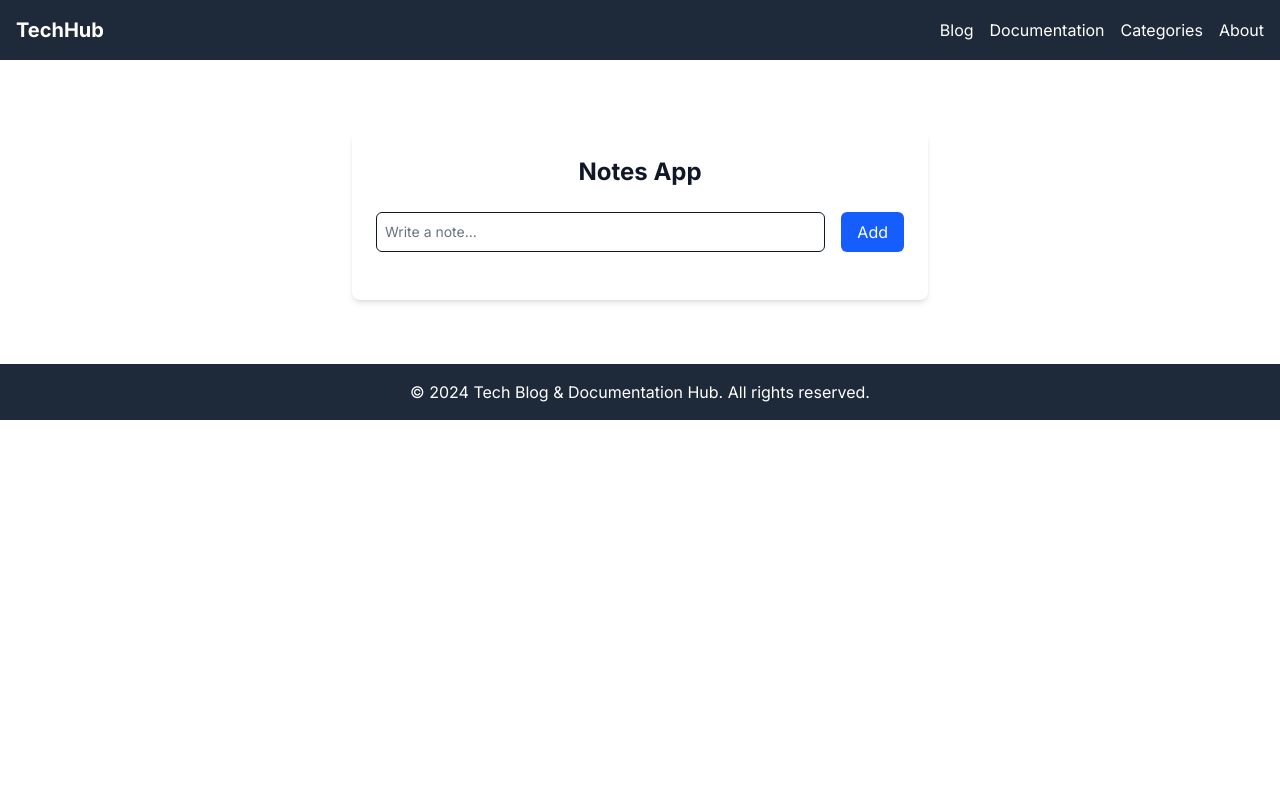
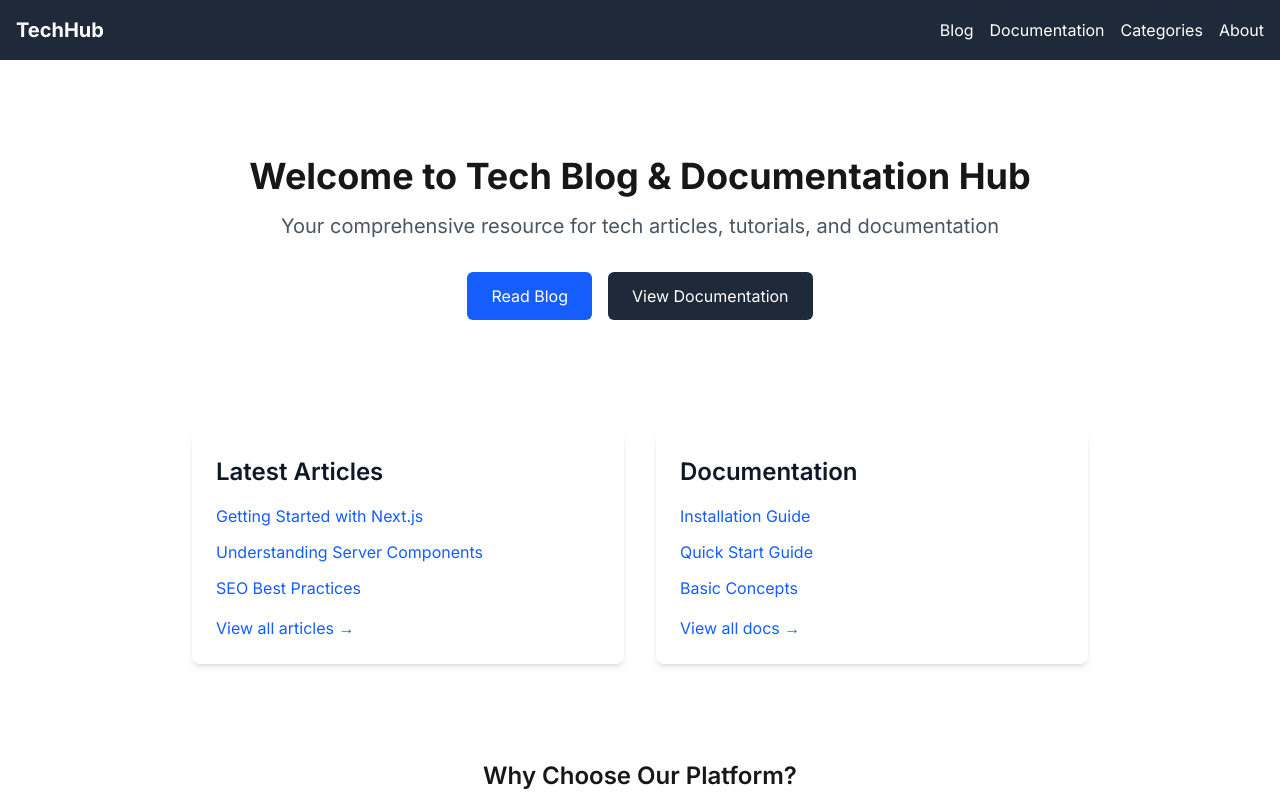
Before and after one commit to SoniSameer/next-test-repo, a Next.js app: page / in a window 1280 px wide. Shown: the top 800 px of the page. Built offline with nearby package versions, Linux system fonts and the light colour scheme.

Commit message:
landing page change

```diff
--- a/app/blog/page.js
+++ b/app/blog/page.js
@@ -45,10 +45,10 @@ export default function BlogPage() {
                 {post.title}
               </h2>
             </Link>
-            <div className="text-gray-600 mb-2">
+            <div className="text-gray-500 mb-2">
               <span>{post.date}</span> • <span>{post.category}</span>
             </div>
-            <p className="text-gray-700 mb-4">{post.excerpt}</p>
+            <p className="text-gray-500 mb-4">{post.excerpt}</p>
             <Link
               href={`/blog/${post.slug}`}
               className="text-blue-600 hover:text-blue-800"
--- a/app/docs/page.js
+++ b/app/docs/page.js
@@ -38,7 +38,7 @@ export default function DocsPage() {
       <div className="grid gap-8 md:grid-cols-3">
         {documentationSections.map((section) => (
           <div key={section.title} className="bg-white p-6 rounded-lg shadow-md">
-            <h2 className="text-xl font-semibold mb-4">{section.title}</h2>
+            <h2 className="text-xl font-semibold mb-4 text-gray-900">{section.title}</h2>
             <ul className="space-y-2">
               {section.items.map((item) => (
                 <li key={item.title}>
@@ -56,7 +56,7 @@ export default function DocsPage() {
       </div>
 
       <div className="mt-12 bg-gray-50 p-6 rounded-lg">
-        <h2 className="text-2xl font-semibold mb-4">Need Help?</h2>
+        <h2 className="text-2xl font-semibold mb-4 text-gray-900">Need Help?</h2>
         <p className="text-gray-700 mb-4">
           If you can't find what you're looking for, check out our blog section
           or reach out to our support team.
--- a/app/layout.js
+++ b/app/layout.js
@@ -33,7 +33,7 @@ export default function RootLayout({ children }) {
         </main>
         <footer className="bg-gray-800 text-white p-4 mt-8">
           <div className="container mx-auto text-center">
-            <p>© 2024 Tech Blog & Documentation Hub. All rights reserved.</p>
+            <p>© 2025 Tech Blog & Documentation Hub. All rights reserved.</p>
           </div>
         </footer>
       </body>
--- a/app/page.js
+++ b/app/page.js
@@ -1,48 +1,110 @@
-// app/page.js (App Router with Tailwind CSS)
-'use client';
+import Link from 'next/link'
 
-import { useState } from 'react';
+export const metadata = {
+  title: 'Tech Blog & Documentation Hub - Home',
+  description: 'Your comprehensive resource for tech articles, tutorials, and documentation.',
+}
 
 export default function Home() {
-  const [note, setNote] = useState('');
-  const [notes, setNotes] = useState([]);
+  return (
+    <div className="max-w-4xl mx-auto">
+      {/* Hero Section */}
+      <section className="text-center py-16">
+        <h1 className="text-4xl font-bold mb-4">Welcome to Tech Blog & Documentation Hub</h1>
+        <p className="text-xl text-gray-600 mb-8">
+          Your comprehensive resource for tech articles, tutorials, and documentation
+        </p>
+        <div className="flex gap-4 justify-center">
+          <Link
+            href="/blog"
+            className="bg-blue-600 text-white px-6 py-3 rounded-md hover:bg-blue-700"
+          >
+            Read Blog
+          </Link>
+          <Link
+            href="/docs"
+            className="bg-gray-800 text-white px-6 py-3 rounded-md hover:bg-gray-900"
+          >
+            View Documentation
+          </Link>
+        </div>
+      </section>
 
-  const handleAddNote = () => {
-    if (!note.trim()) return;
-    setNotes([note, ...notes]);
-    setNote('');
-  };
+      {/* Featured Sections */}
+      <section className="grid md:grid-cols-2 gap-8 py-12">
+        <div className="bg-white p-6 rounded-lg shadow-md">
+          <h2 className="text-2xl font-semibold mb-4 text-gray-900">Latest Articles</h2>
+          <ul className="space-y-3">
+            <li>
+              <Link href="/blog/getting-started-with-nextjs" className="text-blue-600 hover:text-blue-800">
+                Getting Started with Next.js
+              </Link>
+            </li>
+            <li>
+              <Link href="/blog/understanding-server-components" className="text-blue-600 hover:text-blue-800">
+                Understanding Server Components
+              </Link>
+            </li>
+            <li>
+              <Link href="/blog/seo-best-practices" className="text-blue-600 hover:text-blue-800">
+                SEO Best Practices
+              </Link>
+            </li>
+          </ul>
+          <Link
+            href="/blog"
+            className="inline-block mt-4 text-blue-600 hover:text-blue-800"
+          >
+            View all articles →
+          </Link>
+        </div>
 
-  return (
-    <main className="max-w-xl mx-auto p-6 mt-10 bg-white rounded-lg shadow-md">
-      <h1 className="text-2xl font-bold text-center mb-6 text-gray-900 text-black">Notes App</h1>
+        <div className="bg-white p-6 rounded-lg shadow-md">
+          <h2 className="text-2xl font-semibold mb-4 text-gray-900">Documentation</h2>
+          <ul className="space-y-3">
+            <li>
+              <Link href="/docs/installation" className="text-blue-600 hover:text-blue-800">
+                Installation Guide
+              </Link>
+            </li>
+            <li>
+              <Link href="/docs/quick-start" className="text-blue-600 hover:text-blue-800">
+                Quick Start Guide
+              </Link>
+            </li>
+            <li>
+              <Link href="/docs/basic-concepts" className="text-blue-600 hover:text-blue-800">
+                Basic Concepts
+              </Link>
+            </li>
+          </ul>
+          <Link
+            href="/docs"
+            className="inline-block mt-4 text-blue-600 hover:text-blue-800"
+          >
+            View all docs →
+          </Link>
+        </div>
+      </section>
 
-      <div className="flex gap-4 mb-6">
-        <input
-          type="text"
-          value={note}
-          onChange={(e) => setNote(e.target.value)}
-          placeholder="Write a note..."
-          className="flex-1 p-2 border rounded-md text-sm text-gray-900 placeholder-gray-500 text-black"
-        />
-        <button
-          onClick={handleAddNote}
-          className="bg-blue-600 text-white px-4 py-2 rounded-md hover:bg-blue-700"
-        >
-          Add
-        </button>
-      </div>
-
-      <ul className="space-y-3">
-        {notes.map((n, index) => (
-          <li
-            key={index}
-            className="p-3 bg-gray-100 rounded-md shadow-sm border text-yellow-900"
-          >
-            {n}
-          </li>
-        ))}
-      </ul>
-    </main>
-  );
+      {/* Features Section */}
+      <section className="py-12">
+        <h2 className="text-2xl font-semibold mb-8 text-center">Why Choose Our Platform?</h2>
+        <div className="grid md:grid-cols-3 gap-6">
+          <div className="text-center p-6">
+            <h3 className="text-xl font-semibold mb-2">Comprehensive Content</h3>
+            <p className="text-gray-600">In-depth articles and tutorials covering the latest in web development</p>
+          </div>
+          <div className="text-center p-6">
+            <h3 className="text-xl font-semibold mb-2">Expert Documentation</h3>
+            <p className="text-gray-600">Well-structured documentation for developers of all levels</p>
+          </div>
+          <div className="text-center p-6">
+            <h3 className="text-xl font-semibold mb-2">Regular Updates</h3>
+            <p className="text-gray-600">Fresh content and updates to keep you current with the latest trends</p>
+          </div>
+        </div>
+      </section>
+    </div>
+  )
 }
```
